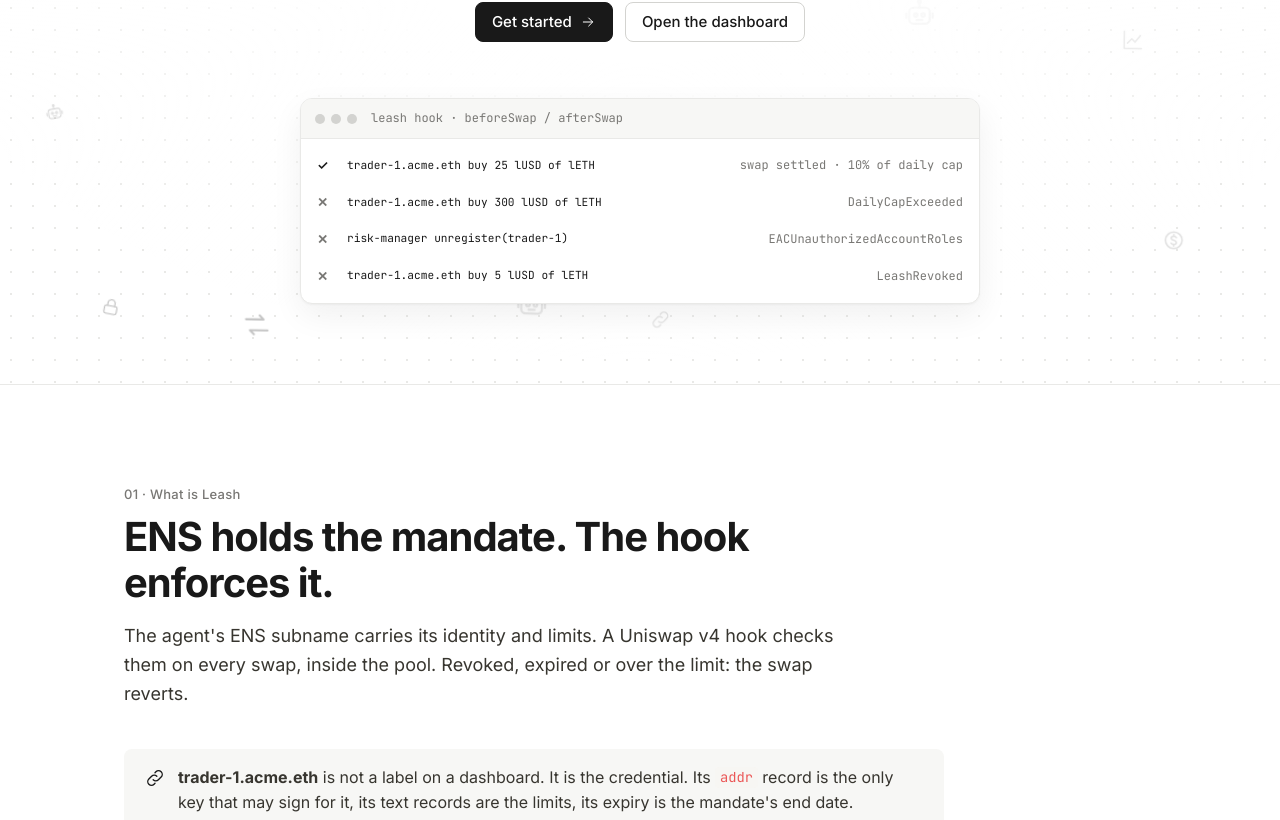
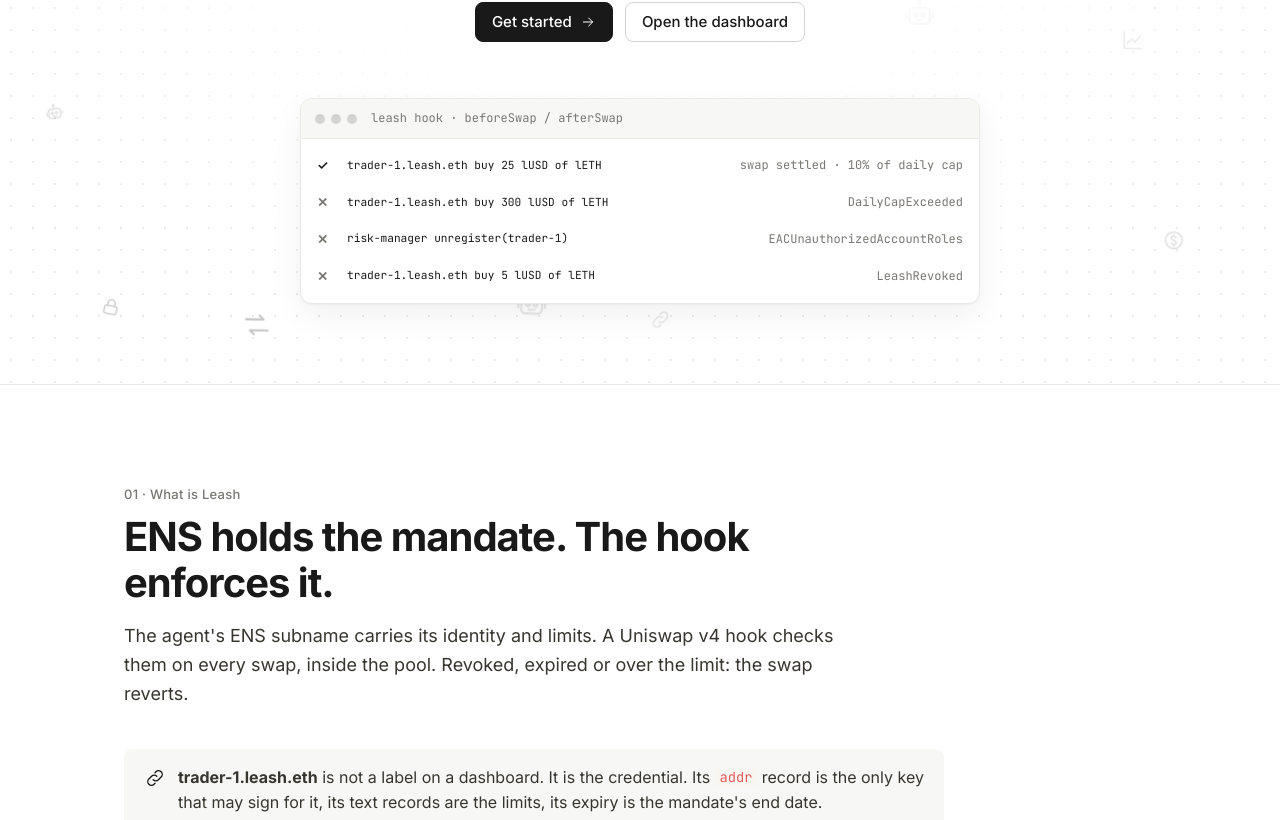
Before and after one commit to akugone/leash-tokyo, a React (Vite) app in the folder dashboard/: page / in a window 1280 px wide. Shown: the part 500-1320 px from the top of the page. Built offline with nearby package versions, Linux system fonts and the light colour scheme.

Commit message:
fix(front): leash.eth instead of acme.eth, policy example matches the live Sepolia records

```diff
--- a/dashboard/src/landing/Landing.tsx
+++ b/dashboard/src/landing/Landing.tsx
@@ -127,10 +127,10 @@
 /// Replays the demo script: one swap goes through, one hits the cap, one after the leash is cut.
 function HeroConsole() {
   const rows: { ok: boolean; text: string; note: string }[] = [
-    { ok: true, text: "trader-1.acme.eth  buy 25 lUSD of lETH", note: "swap settled · 10% of daily cap" },
-    { ok: false, text: "trader-1.acme.eth  buy 300 lUSD of lETH", note: "DailyCapExceeded" },
+    { ok: true, text: "trader-1.leash.eth  buy 25 lUSD of lETH", note: "swap settled · 10% of daily cap" },
+    { ok: false, text: "trader-1.leash.eth  buy 300 lUSD of lETH", note: "DailyCapExceeded" },
     { ok: false, text: "risk-manager  unregister(trader-1)", note: "EACUnauthorizedAccountRoles" },
-    { ok: false, text: "trader-1.acme.eth  buy 5 lUSD of lETH", note: "LeashRevoked" },
+    { ok: false, text: "trader-1.leash.eth  buy 5 lUSD of lETH", note: "LeashRevoked" },
   ];
   return (
     <div className="lp-console" role="img" aria-label="Example of swaps checked by the Leash hook">
@@ -196,7 +196,7 @@
         <div className="lp-callout">
           <Icon name="link" />
           <p>
-            <b>trader-1.acme.eth</b> is not a label on a dashboard. It is the credential. Its{" "}
+            <b>trader-1.leash.eth</b> is not a label on a dashboard. It is the credential. Its{" "}
             <code>addr</code> record is the only key that may sign for it, its text records are the
             limits, its expiry is the mandate's end date.
           </p>
@@ -267,8 +267,8 @@
 
 function HowItWorks() {
   const steps: { n: string; title: string; body: string }[] = [
-    { n: "1", title: "Own a namespace", body: "The org owns acme.eth and deploys its own ENSv2 Permissioned Registry." },
-    { n: "2", title: "Issue the agent", body: "Register trader-1.acme.eth with an expiry. Its addr record is the agent's key." },
+    { n: "1", title: "Own a namespace", body: "The org owns leash.eth and deploys its own ENSv2 Permissioned Registry." },
+    { n: "2", title: "Issue the agent", body: "Register trader-1.leash.eth with an expiry. Its addr record is the agent's key." },
     { n: "3", title: "Write the policy", body: "Text records hold the quote token, daily cap, allowed tokens and max slippage." },
     { n: "4", title: "Sign and swap", body: "The agent signs a SwapIntent and passes it in hookData through any v4 router." },
     { n: "5", title: "Hook enforces", body: "Every swap is checked in the pool before and after it settles. See below." },
@@ -299,18 +299,18 @@
             <h3 className="lp-h3">The policy, as ENS records</h3>
             <pre className="lp-code">
               <code>
-                <span className="lp-c">{"# trader-1.acme.eth"}</span>
-                {"\naddr                 0xA9e1…42c0"}
-                {"\nleash.quote          0x…lUSD"}
-                {"\nleash.dailyNotional  250000000"}
-                {"\nleash.tokens         0x…lETH,0x…lUSD"}
+                <span className="lp-c">{"# trader-1.leash.eth"}</span>
+                {"\naddr                 0xA162…4A0d"}
+                {"\nleash.quote          0x3EC7…lUSD"}
+                {"\nleash.dailyNotional  250000000000000000000"}
+                {"\nleash.tokens         0x3EC7…lUSD,0x9E63…lETH"}
                 {"\nleash.maxSlippageBps 100"}
-                {"\nexpiry               2026-12-31"}
+                {"\nexpiry               2026-10-26"}
               </code>
             </pre>
             <p className="lp-muted lp-small">
               Human readable strings, parsed onchain by LeashPolicyLib. The cap is in raw quote token
-              units, per UTC day, across every pool that uses the hook.
+              units (lUSD has 18 decimals, so this is 250 lUSD), per UTC day, across every pool that uses the hook.
             </p>
           </div>
           <div>
--- a/dashboard/src/lib/leash.ts
+++ b/dashboard/src/lib/leash.ts
@@ -15,7 +15,7 @@
 
 // ============ Naming ============
 
-/// DNS wire encoding of a dotted name, e.g. "trader-1.acme.eth" -> 0x08trader-1 04acme 03eth 00.
+/// DNS wire encoding of a dotted name, e.g. "trader-1.leash.eth" -> 0x08trader-1 05leash 03eth 00.
 export function dnsEncode(name: string): Hex {
   const labels = name.split(".").filter((l) => l.length > 0);
   let out = "0x";
```
Also changed, not shown: 1 other file (tests, documents, lock files or other folders).
